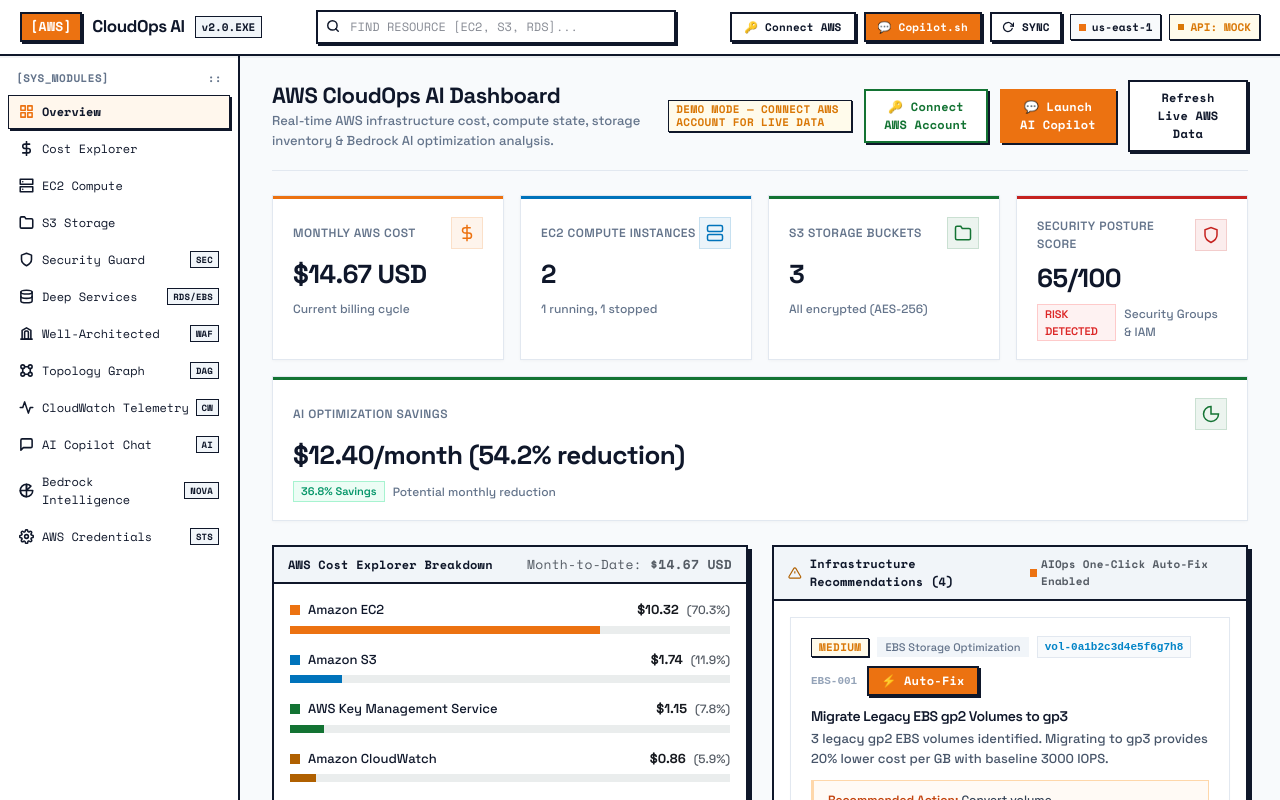
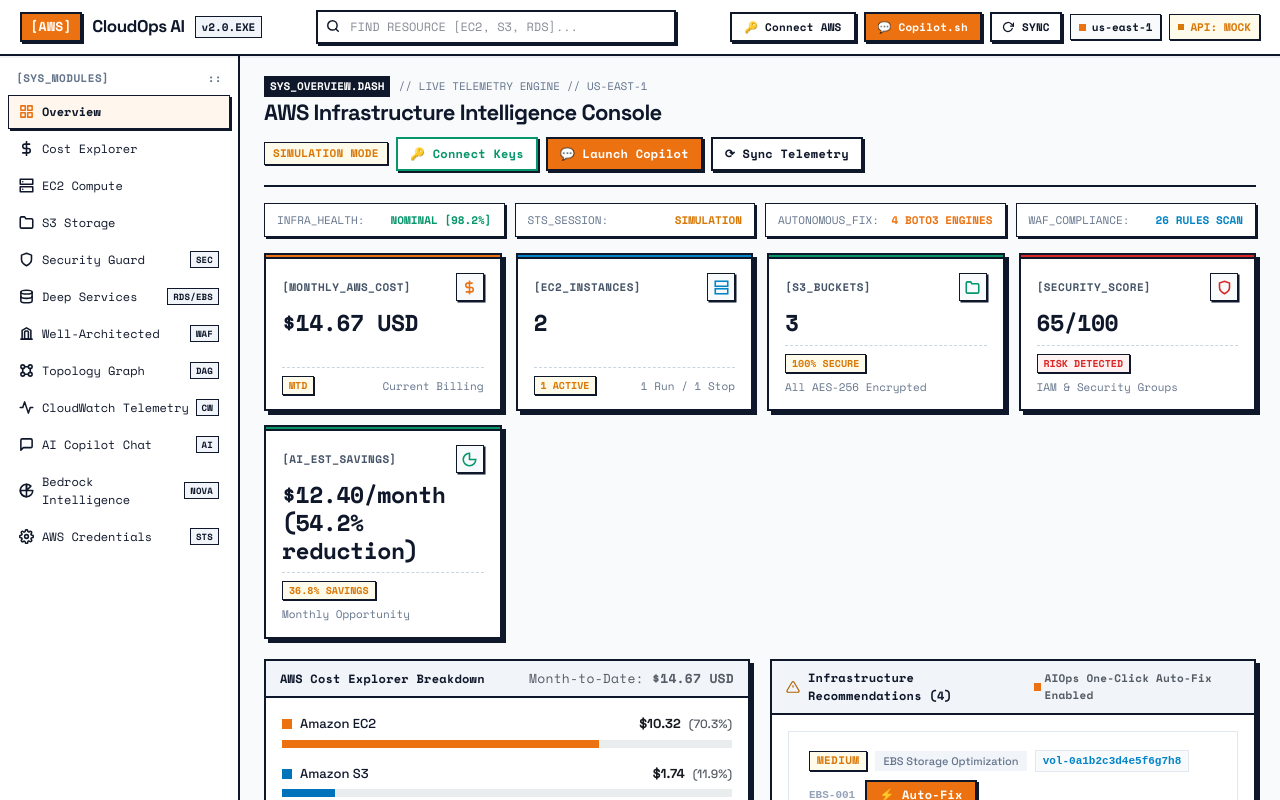
Before and after one commit to ultronop592/-AI-Powered-AWS-Infrastructure-Intelligence-Platform, a Next.js app in the folder frontend/: page / in a window 1280 px wide. Shown: the top 800 px of the page. Built offline with nearby package versions, Linux system fonts and the light colour scheme; no server answers.

Commit message:
worked in the executive kpi and summary frames

```diff
--- a/frontend/src/app/page.tsx
+++ b/frontend/src/app/page.tsx
@@ -35,13 +35,12 @@ export default function DashboardOverview() {
   }, [loadData]);
 
   const isDemo = data.is_demo ?? data.is_mock ?? true;
-  // In live mode, never fall back to mock data — show real resources or empty state
   const summary = isDemo ? (data.summary || MOCK_DASHBOARD.summary) : (data.summary || { monthly_cost: 0, currency: 'USD', ec2_count: 0, s3_bucket_count: 0 });
   const recommendations = data.recommendations || [];
   const runningEC2Count = (data.ec2 ?? []).filter(i => (i.State || '').toLowerCase() === 'running').length;
 
   return (
-    <div style={{ display: 'flex', flexDirection: 'column', minHeight: '100vh' }}>
+    <div style={{ display: 'flex', flexDirection: 'column', minHeight: '100vh', backgroundColor: '#f8fafc' }}>
       <Navbar
         isBackendOnline={isBackendOnline}
         isMockData={isDemo}
@@ -57,52 +56,151 @@ export default function DashboardOverview() {
       <div style={{ display: 'flex', flex: 1 }}>
         <Sidebar />
 
-        <main style={{ flex: 1, padding: '24px 32px', backgroundColor: '#f8fafc', overflowY: 'auto' }}>
-          {/* Top Banner */}
+        <main style={{ flex: 1, padding: '20px 24px', backgroundColor: '#f8fafc', overflowY: 'auto' }}>
+          {/* Top Control Banner */}
           <div style={{
             display: 'flex',
             alignItems: 'center',
             justifyContent: 'space-between',
-            marginBottom: '24px',
-            paddingBottom: '18px',
-            borderBottom: '1px solid #e2e8f0'
+            flexWrap: 'wrap',
+            gap: '12px',
+            marginBottom: '16px',
+            paddingBottom: '14px',
+            borderBottom: '2px solid #0f172a'
           }}>
             <div>
-              <h1 style={{ fontSize: '22px', fontWeight: 700, color: '#0f172a', letterSpacing: '-0.02em' }}>
-                AWS CloudOps AI Dashboard
+              <div style={{ display: 'flex', alignItems: 'center', gap: '8px', marginBottom: '2px' }}>
+                <span style={{
+                  fontSize: '11px',
+                  fontFamily: 'var(--font-mono)',
+                  fontWeight: 700,
+                  backgroundColor: '#0f172a',
+                  color: '#ffffff',
+                  padding: '2px 6px',
+                }}>
+                  SYS_OVERVIEW.DASH
+                </span>
+                <span style={{ fontSize: '11px', fontFamily: 'var(--font-mono)', color: '#64748b' }}>
+                  // LIVE TELEMETRY ENGINE // US-EAST-1
+                </span>
+              </div>
+              <h1 style={{ fontSize: '22px', fontWeight: 800, color: '#0f172a', letterSpacing: '-0.03em', margin: 0 }}>
+                AWS Infrastructure Intelligence Console
               </h1>
-              <p style={{ fontSize: '13px', color: '#64748b', marginTop: '3px' }}>
-                Real-time AWS infrastructure cost, compute state, storage inventory &amp; Bedrock AI optimization analysis.
-              </p>
             </div>
 
-            <div style={{ display: 'flex', alignItems: 'center', gap: '12px' }}>
+            {/* Quick Action Chips */}
+            <div style={{ display: 'flex', alignItems: 'center', gap: '8px', flexWrap: 'wrap' }}>
               {isDemo && (
-                <span className="aws-badge aws-badge-warning">
-                  DEMO MODE — Connect AWS Account for Live Data
+                <span className="aws-badge aws-badge-warning" style={{ padding: '4px 8px', fontSize: '11px' }}>
+                  SIMULATION MODE
                 </span>
               )}
-              <button onClick={() => setIsAWSModalOpen(true)} className="aws-btn-secondary" style={{ borderColor: '#137333', color: '#137333' }}>
-                🔑 Connect AWS Account
+              <button
+                onClick={() => setIsAWSModalOpen(true)}
+                className="aws-btn-secondary"
+                style={{ borderColor: '#059669', color: '#059669', padding: '6px 12px' }}
+              >
+                🔑 Connect Keys
               </button>
-              <button onClick={() => setIsCopilotOpen(true)} className="aws-btn-primary" style={{ backgroundColor: '#ec7211', borderColor: '#ec7211' }}>
-                💬 Launch AI Copilot
+              <button
+                onClick={() => setIsCopilotOpen(true)}
+                className="aws-btn-primary"
+                style={{ padding: '6px 12px' }}
+              >
+                💬 Launch Copilot
               </button>
-              <button onClick={loadData} disabled={loading} className="aws-btn-secondary">
-                {loading ? 'Refreshing...' : 'Refresh Live AWS Data'}
+              <button
+                onClick={loadData}
+                disabled={loading}
+                className="aws-btn-secondary"
+                style={{ padding: '6px 12px' }}
+              >
+                {loading ? 'Syncing...' : '⟳ Sync Telemetry'}
               </button>
             </div>
           </div>
 
+          {/* Scannable Telemetry Quick-Bar (Micro-Cards) */}
+          <div style={{
+            display: 'grid',
+            gridTemplateColumns: 'repeat(auto-fit, minmax(200px, 1fr))',
+            gap: '10px',
+            marginBottom: '16px',
+          }}>
+            <div style={{
+              backgroundColor: '#ffffff',
+              border: '1.5px solid #0f172a',
+              boxShadow: '2px 2px 0px #0f172a',
+              padding: '8px 12px',
+              display: 'flex',
+              alignItems: 'center',
+              justifyContent: 'space-between',
+              fontFamily: 'var(--font-mono)',
+              fontSize: '11px',
+            }}>
+              <span style={{ color: '#64748b' }}>INFRA_HEALTH:</span>
+              <span style={{ color: '#059669', fontWeight: 700 }}>NOMINAL [98.2%]</span>
+            </div>
+
+            <div style={{
+              backgroundColor: '#ffffff',
+              border: '1.5px solid #0f172a',
+              boxShadow: '2px 2px 0px #0f172a',
+              padding: '8px 12px',
+              display: 'flex',
+              alignItems: 'center',
+              justifyContent: 'space-between',
+              fontFamily: 'var(--font-mono)',
+              fontSize: '11px',
+            }}>
+              <span style={{ color: '#64748b' }}>STS_SESSION:</span>
+              <span style={{ color: isDemo ? '#d97706' : '#059669', fontWeight: 700 }}>
+                {isDemo ? 'SIMULATION' : 'AUTHENTICATED'}
+              </span>
+            </div>
+
+            <div style={{
+              backgroundColor: '#ffffff',
+              border: '1.5px solid #0f172a',
+              boxShadow: '2px 2px 0px #0f172a',
+              padding: '8px 12px',
+              display: 'flex',
+              alignItems: 'center',
+              justifyContent: 'space-between',
+              fontFamily: 'var(--font-mono)',
+              fontSize: '11px',
+            }}>
+              <span style={{ color: '#64748b' }}>AUTONOMOUS_FIX:</span>
+              <span style={{ color: '#ec7211', fontWeight: 700 }}>4 BOTO3 ENGINES</span>
+            </div>
+
+            <div style={{
+              backgroundColor: '#ffffff',
+              border: '1.5px solid #0f172a',
+              boxShadow: '2px 2px 0px #0f172a',
+              padding: '8px 12px',
+              display: 'flex',
+              alignItems: 'center',
+              justifyContent: 'space-between',
+              fontFamily: 'var(--font-mono)',
+              fontSize: '11px',
+            }}>
+              <span style={{ color: '#64748b' }}>WAF_COMPLIANCE:</span>
+              <span style={{ color: '#0284c7', fontWeight: 700 }}>26 RULES SCAN</span>
+            </div>
+          </div>
+
           {/* Metric Cards Row */}
-          <div style={{ display: 'flex', flexWrap: 'wrap', gap: '16px', marginBottom: '24px' }}>
+          <div style={{ display: 'grid', gridTemplateColumns: 'repeat(auto-fit, minmax(210px, 1fr))', gap: '14px', marginBottom: '20px' }}>
             <MetricCard
-              title="Monthly AWS Cost"
+              title="MONTHLY_AWS_COST"
               value={`$${(summary.monthly_cost || 0).toFixed(2)} ${summary.currency || 'USD'}`}
-              subtitle="Current billing cycle"
+              subtitle="Current Billing"
+              trend="MTD"
               accentColor="#ec7211"
               icon={(
-                <svg width="18" height="18" viewBox="0 0 24 24" fill="none" stroke="currentColor" strokeWidth="2">
+                <svg width="15" height="15" viewBox="0 0 24 24" fill="none" stroke="currentColor" strokeWidth="2.5">
                   <line x1="12" y1="1" x2="12" y2="23"></line>
                   <path d="M17 5H9.5a3.5 3.5 0 0 0 0 7h5a3.5 3.5 0 0 1 0 7H6"></path>
                 </svg>
@@ -110,59 +208,61 @@ export default function DashboardOverview() {
             />
 
             <MetricCard
-              title="EC2 Compute Instances"
+              title="EC2_INSTANCES"
               value={summary.ec2_count || 0}
-              subtitle={`${runningEC2Count} running, ${(summary.ec2_count || 0) - runningEC2Count} stopped`}
-              accentColor="#0073bb"
+              subtitle={`${runningEC2Count} Run / ${(summary.ec2_count || 0) - runningEC2Count} Stop`}
+              trend={`${runningEC2Count} ACTIVE`}
+              accentColor="#0284c7"
               icon={(
-                <svg width="18" height="18" viewBox="0 0 24 24" fill="none" stroke="currentColor" strokeWidth="2">
-                  <rect x="2" y="2" width="20" height="8" rx="2" ry="2"></rect>
-                  <rect x="2" y="14" width="20" height="8" rx="2" ry="2"></rect>
+                <svg width="15" height="15" viewBox="0 0 24 24" fill="none" stroke="currentColor" strokeWidth="2.5">
+                  <rect x="2" y="2" width="20" height="8"></rect>
+                  <rect x="2" y="14" width="20" height="8"></rect>
                 </svg>
               )}
             />
 
             <MetricCard
-              title="S3 Storage Buckets"
+              title="S3_BUCKETS"
               value={summary.s3_bucket_count || 0}
-              subtitle="All encrypted (AES-256)"
-              accentColor="#137333"
+              subtitle="All AES-256 Encrypted"
+              trend="100% SECURE"
+              accentColor="#059669"
               icon={(
-                <svg width="18" height="18" viewBox="0 0 24 24" fill="none" stroke="currentColor" strokeWidth="2">
+                <svg width="15" height="15" viewBox="0 0 24 24" fill="none" stroke="currentColor" strokeWidth="2.5">
                   <path d="M22 19a2 2 0 0 1-2 2H4a2 2 0 0 1-2-2V5a2 2 0 0 1 2-2h5l2 3h9a2 2 0 0 1 2 2z"></path>
                 </svg>
               )}
             />
 
             <MetricCard
-              title="Security Posture Score"
+              title="SECURITY_SCORE"
               value={`${summary.security_health_score || 75}/100`}
-              subtitle="Security Groups &amp; IAM"
-              accentColor={(summary.security_health_score || 75) >= 80 ? '#137333' : '#c5221f'}
+              subtitle="IAM & Security Groups"
+              accentColor={(summary.security_health_score || 75) >= 80 ? '#059669' : '#dc2626'}
               trend={(summary.security_health_score || 75) >= 80 ? 'PASS' : 'RISK DETECTED'}
               icon={(
-                <svg width="18" height="18" viewBox="0 0 24 24" fill="none" stroke="currentColor" strokeWidth="2">
+                <svg width="15" height="15" viewBox="0 0 24 24" fill="none" stroke="currentColor" strokeWidth="2.5">
                   <path d="M12 22s8-4 8-10V5l-8-3-8 3v7c0 6 8 10 8 10z"></path>
                 </svg>
               )}
             />
 
             <MetricCard
-              title="AI Optimization Savings"
+              title="AI_EST_SAVINGS"
               value={typeof data.ai_report === 'object' ? (data.ai_report?.estimated_savings || '$5.40/mo') : '$5.40/mo'}
-              subtitle="Potential monthly reduction"
-              accentColor="#137333"
-              trend="36.8% Savings"
+              subtitle="Monthly Opportunity"
+              accentColor="#059669"
+              trend="36.8% SAVINGS"
               icon={(
-                <svg width="18" height="18" viewBox="0 0 24 24" fill="none" stroke="currentColor" strokeWidth="2">
+                <svg width="15" height="15" viewBox="0 0 24 24" fill="none" stroke="currentColor" strokeWidth="2.5">
                   <path d="M12 2a10 10 0 1 0 10 10H12V2z"></path>
                 </svg>
               )}
             />
           </div>
 
-          {/* Grid Layout: Cost Breakdown & AI Bedrock Report */}
-          <div style={{ display: 'grid', gridTemplateColumns: 'repeat(auto-fit, minmax(450px, 1fr))', gap: '24px', marginBottom: '24px' }}>
+          {/* Grid Layout: Cost Breakdown & Recommendations */}
+          <div style={{ display: 'grid', gridTemplateColumns: 'repeat(auto-fit, minmax(450px, 1fr))', gap: '20px', marginBottom: '20px' }}>
             <CostChart
               costByService={data.cost_by_service || []}
               totalCost={summary.monthly_cost || 0}
@@ -173,12 +273,12 @@ export default function DashboardOverview() {
           </div>
 
           {/* Full Width AI Bedrock Report */}
-          <div style={{ marginBottom: '24px' }}>
+          <div style={{ marginBottom: '20px' }}>
             <AIReportCard report={data.ai_report} />
           </div>
 
           {/* Infrastructure Tables Grid */}
-          <div style={{ display: 'grid', gridTemplateColumns: '1fr', gap: '24px', marginBottom: '24px' }}>
+          <div style={{ display: 'grid', gridTemplateColumns: '1fr', gap: '20px', marginBottom: '20px' }}>
             <EC2Table instances={data.ec2 || []} />
             <S3Table buckets={data.s3 || []} onRefresh={loadData} />
           </div>
--- a/frontend/src/components/MetricCard.tsx
+++ b/frontend/src/components/MetricCard.tsx
@@ -19,41 +19,55 @@ export default function MetricCard({
   icon,
   accentColor = '#ec7211',
 }: MetricCardProps) {
+  const isPositiveTrend = trend === 'PASS' || (trend && (trend.includes('Savings') || trend.includes('+') || trend.includes('PASS')));
+  const isDangerTrend = trend === 'RISK DETECTED' || (trend && (trend.includes('FAIL') || trend.includes('CRITICAL')));
+
   return (
     <div
       className="aws-card"
       style={{
-        flex: '1 1 220px',
+        flex: '1 1 210px',
         position: 'relative',
-        borderRadius: '8px',
-        border: '1px solid #e2e8f0',
+        border: '2px solid #0f172a',
         backgroundColor: '#ffffff',
-        boxShadow: '0 1px 3px 0 rgba(0, 0, 0, 0.03)',
-        transition: 'all 0.2s ease',
+        boxShadow: '4px 4px 0px #0f172a',
+        transition: 'transform 0.12s ease, box-shadow 0.12s ease',
+        display: 'flex',
+        flexDirection: 'column',
       }}
     >
+      {/* Retro Accent Bar */}
       <div
         style={{
-          height: '3px',
+          height: '4px',
           backgroundColor: accentColor,
           width: '100%',
-          borderTopLeftRadius: '8px',
-          borderTopRightRadius: '8px',
+          borderBottom: '2px solid #0f172a',
         }}
       />
-      <div style={{ padding: '18px 20px' }}>
-        <div style={{ display: 'flex', alignItems: 'center', justifyContent: 'space-between', marginBottom: '10px' }}>
-          <span style={{ fontSize: '12px', fontWeight: 600, color: '#64748b', textTransform: 'uppercase', letterSpacing: '0.04em' }}>
-            {title}
+
+      <div style={{ padding: '14px 16px', display: 'flex', flexDirection: 'column', flex: 1, justifyContent: 'space-between' }}>
+        <div>
+          {/* Card Top: Title & Icon */}
+          <div style={{ display: 'flex', alignItems: 'center', justifyContent: 'space-between', marginBottom: '8px' }}>
+            <span style={{
+              fontSize: '11px',
+              fontFamily: 'var(--font-mono)',
+              fontWeight: 700,
+              color: '#475569',
+              textTransform: 'uppercase',
+              letterSpacing: '0.04em',
+            }}>
+              [{title}]
             </span>
             {icon && (
               <div
                 style={{
-                width: '32px',
-                height: '32px',
-                borderRadius: '6px',
-                backgroundColor: `${accentColor}14`,
-                border: `1px solid ${accentColor}28`,
+                  width: '28px',
+                  height: '28px',
+                  border: '1.5px solid #0f172a',
+                  boxShadow: '1.5px 1.5px 0px #0f172a',
+                  backgroundColor: '#f8fafc',
                   color: accentColor,
                   display: 'flex',
                   alignItems: 'center',
@@ -65,29 +79,51 @@ export default function MetricCard({
             )}
           </div>
 
-        <div style={{ fontSize: '26px', fontWeight: 700, color: '#0f172a', letterSpacing: '-0.02em', lineHeight: '1.2' }}>
+          {/* Large Monospace Metric Value */}
+          <div style={{
+            fontSize: '23px',
+            fontWeight: 700,
+            fontFamily: 'var(--font-mono)',
+            color: '#0f172a',
+            letterSpacing: '-0.02em',
+            lineHeight: '1.2',
+            margin: '4px 0 8px 0',
+          }}>
             {value}
           </div>
+        </div>
 
+        {/* Bottom Metadata & Trend Badge */}
         {(subtitle || trend) && (
-          <div style={{ marginTop: '10px', display: 'flex', alignItems: 'center', gap: '8px', fontSize: '12px' }}>
+          <div style={{
+            paddingTop: '8px',
+            borderTop: '1px dashed #cbd5e1',
+            display: 'flex',
+            alignItems: 'center',
+            justifyContent: 'space-between',
+            flexWrap: 'wrap',
+            gap: '6px',
+            fontSize: '11px',
+            fontFamily: 'var(--font-mono)',
+          }}>
             {trend && (
               <span
                 style={{
-                  backgroundColor: trend === 'PASS' || trend.includes('Savings') ? '#ecfdf5' : '#fef2f2',
-                  color: trend === 'PASS' || trend.includes('Savings') ? '#059669' : '#dc2626',
-                  border: `1px solid ${trend === 'PASS' || trend.includes('Savings') ? '#a7f3d0' : '#fecaca'}`,
-                  padding: '1px 7px',
-                  borderRadius: '4px',
-                  fontWeight: 600,
-                  fontSize: '11px',
+                  backgroundColor: isPositiveTrend ? '#ecfdf5' : isDangerTrend ? '#fef2f2' : '#fffbeb',
+                  color: isPositiveTrend ? '#059669' : isDangerTrend ? '#dc2626' : '#d97706',
+                  border: '1px solid #0f172a',
+                  boxShadow: '1px 1px 0px #0f172a',
+                  padding: '1px 6px',
+                  fontWeight: 700,
+                  fontSize: '10px',
+                  textTransform: 'uppercase',
                 }}
               >
                 {trend}
               </span>
             )}
             {subtitle && (
-              <span style={{ color: '#64748b', fontSize: '12px' }}>
+              <span style={{ color: '#64748b', fontSize: '11px', whiteSpace: 'nowrap' }}>
                 {subtitle}
               </span>
             )}
```
Lines whose indentation alone changed are shown as unchanged.
